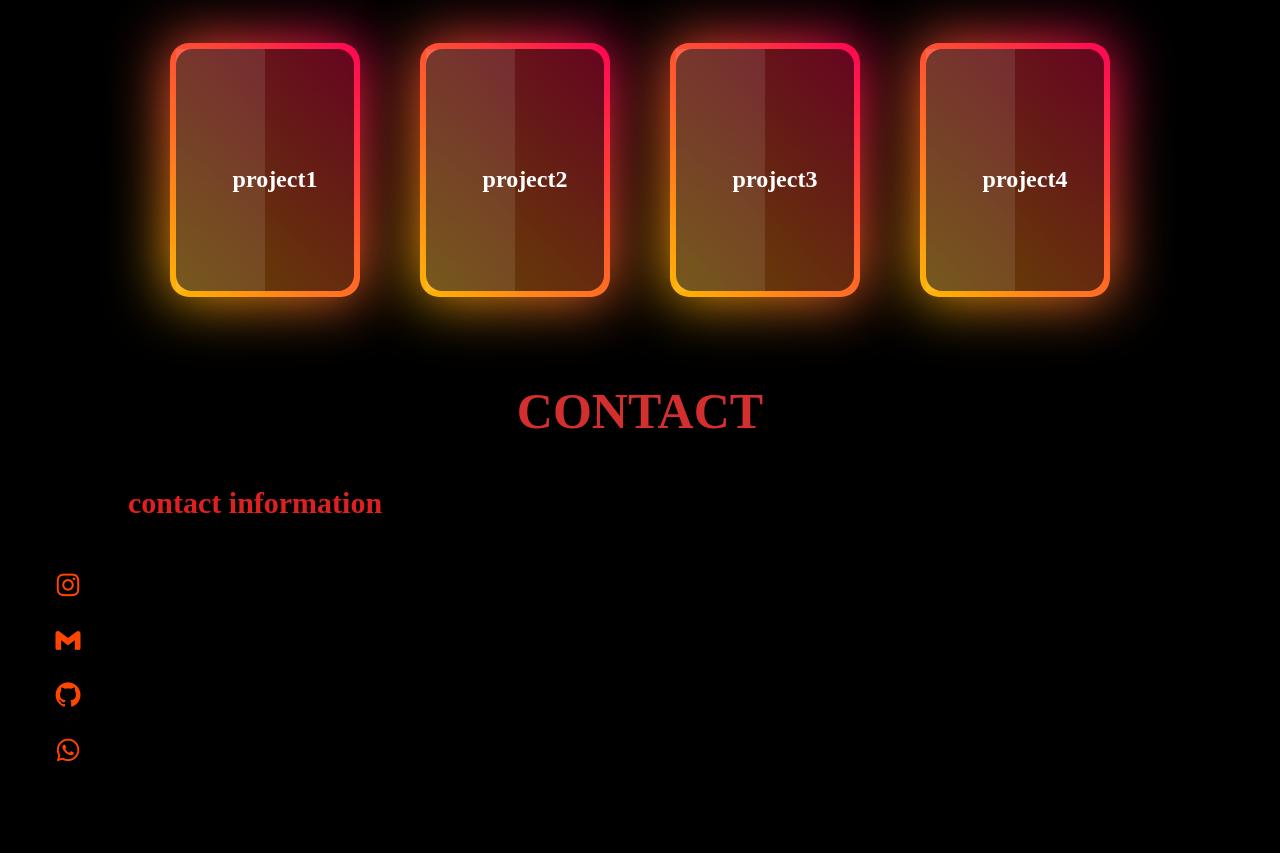
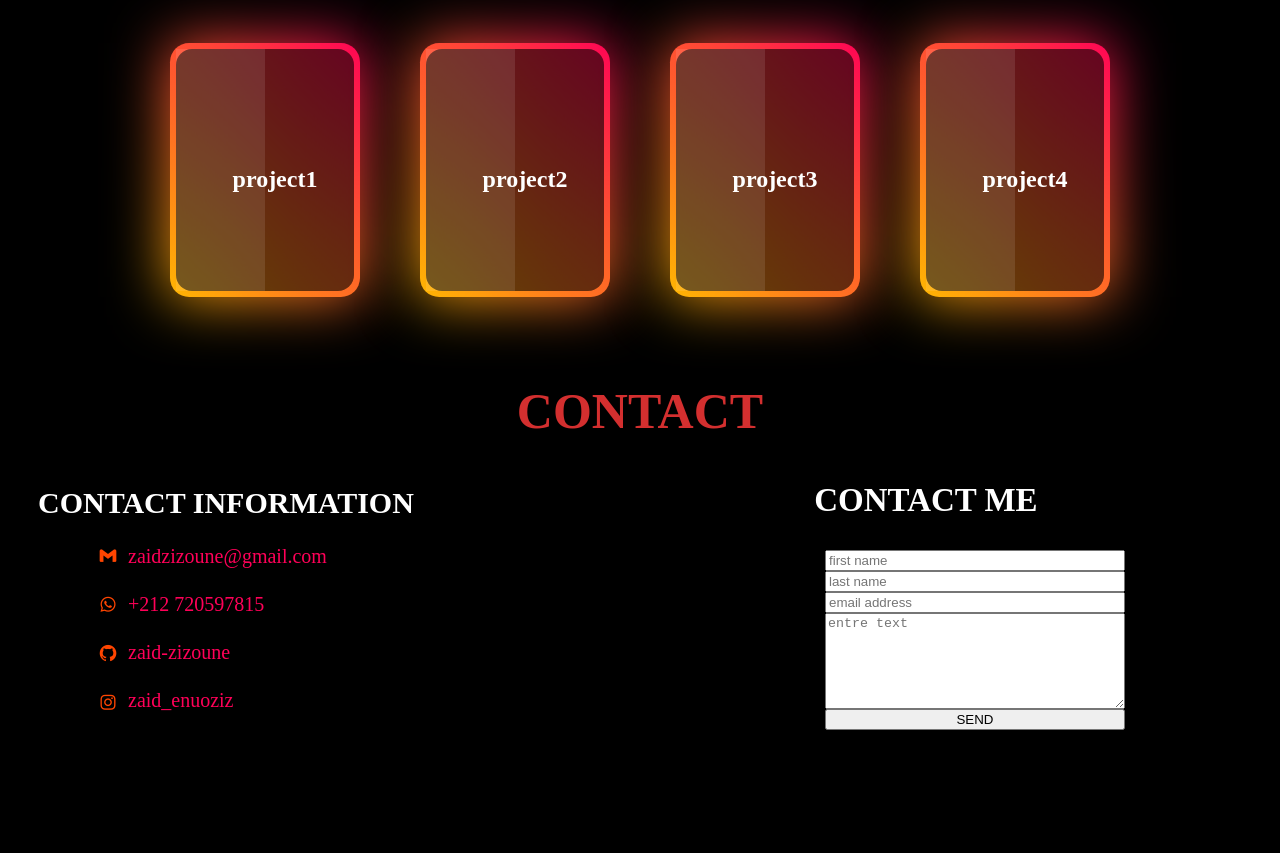
Before and after one commit to zaid-zizoune/portfolio, a plain HTML site: page index.html in a window 1280 px wide. Shown: the part 1408-2261 px from the top of the page. Before the commit the page ends 2216 px from the top, so only its background shows below. Drawn offline with nearby package versions, Linux system fonts and the light colour scheme; some packages are replaced by stand-ins of ours; a script that the page names is missing.

Commit message:
add contact page

```diff
--- a/index.html
+++ b/index.html
@@ -14,9 +14,9 @@
   </head>
   <body>
     <nav class="menu">
-      <h1>ZAID</h1>
+      <h1><span class="zaid">ZAID</span> <SPan class="zizoune">ZIZOUNE</SPan></h1>
       <ul>
-        <li><a href="#home">HOME</a></li>
+        <li><a href="#home" >HOME</a></li>
         <li><a href="#about">ABOUT</a></li>
         <li><a href="#portfolio">PORTFOLIO</a></li>
         <li><a href="#contact">CONTACT</a></li>
@@ -93,26 +93,42 @@
     </section>
     <section id="contact">
     <h4>CONTACT</h4>
-    <h5>contact information</h5>
+    <h5>CONTACT INFORMATION</h5>
+    <div class="container">
+      <div class="info">
     <ul class="contact-icon">
       <li>
-        <a href="#"><i class="bx bxl-instagram"></i> </a>
+        <a href="#"><i class="bx bxl-gmail"></i> </a>
       </li>
       <li>
-        <a href="#"><i class="bx bxl-gmail"></i></a>
+        <a href="#"><i class="bx bxl-whatsapp"></i></a>
       </li>
       <li>
         <a href="#"><i class="bx bxl-github"></i></a>
       </li>
       <li>
-        <a href="#"><i class="bx bxl-whatsapp"></i></a>
+        <a href="#"><i class="bx bxl-instagram"></i></a>
       </li>
     </ul>
-       <p>
-        <a href=""></a>
-        <a href="https://github.com/zaid-zizoune"></a>
-        <a href=""></a>
-         </p>
+
+  <div class="lien">
+        <a href="zaidzizoune@gmail.com">zaidzizoune@gmail.com</a>
+        <a href="+212 720597815">+212 720597815</a>
+        <a href="https://github.com/zaid-zizoune">zaid-zizoune</a>
+        <a href="https://www.instagram.com/zaid_enuoziz?igsh=MWx6cHlnamlzcmE3cQ==">zaid_enuoziz</a>
+      </div>
+    </div>
+    <h6>CONTACT ME </h6>
+      <div class="contact-form">
+        <input type="text" name="first" placeholder="first name" autocomplete="off" required>
+        <input type="text" name="last" placeholder="last name" autocomplete="off" required>
+        <input type="email" name="email" placeholder="email address" autocomplete="off" required>
+        <textarea rows="6" cols="60" name="message" placeholder="entre text" id="message"
+         autocomplete="off" required></textarea>
+         <button type="submit">SEND</button>
+      </div>
+    </div>
     </section>
+    <script src="main.js"></script>
   </body>
 </html>
--- /dev/null
+++ b/main.js
@@ -0,0 +1,13 @@
+      const navLinks = document.querySelectorAll('nav a');
+
+      function setActiveLink() {
+        navLinks.forEach(link => {
+          link.classList.remove('active');
+          if (link.getAttribute('href') === window.location.hash) {
+            link.classList.add('active');
+          }
+        });
+      }
+
+      window.addEventListener('load', setActiveLink);
+      window.addEventListener('hashchange', setActiveLink);
--- a/style.css
+++ b/style.css
@@ -1,6 +1,5 @@
 body {
     background-color: black;
-    height: 2200px;
 }
 html {
     scroll-behavior: smooth;
@@ -20,6 +19,9 @@ html {
     position: absolute;
     top: 5%;
     right: 5%;
+}
+.zaid {
+    color: white;
 }
 h1 {
     color: #D32F2F;
@@ -54,15 +56,17 @@ nav ul li {
 }
 nav ul li a{
     margin-right: 10px;
-    color: #D32F2F;
+    color:whitesmoke;
     font-size: 20px;
     cursor: pointer;
     text-decoration: none;
 }
-
-nav ul li a:hover {
-    color:orangered ;
+nav ul li a:hover , .active{
+    color: #ff0058;
     text-decoration: underline;
+}
+nav ul li a:active{
+color: #ff0058;
 }
 #name {
     color: aliceblue;
@@ -236,11 +240,6 @@ h3 {
     flex-wrap: wrap;
     padding: 20px;
   }
-
-.certificate img {
-width: 80%;
-height: auto;
-}
 h4 {
     color: #D32F2F;
     padding-top: 20px;
@@ -249,18 +248,24 @@ h4 {
     text-align: center;
 }
 h5 {
-    color: #de2020;
+   Color: white;
     margin-top: -20px;
-    font-size: 30px;
+    font-size: 30px ;
     text-align: left;
-margin-left: 120px;
+margin-left: 30px;
+}
+.container {
+    margin-top: -100px;
+    display: flex;
+    justify-content: space-between;
 }
 .contact-icon {
-    margin: 5px;
-    font-size: 30px;
+    margin-left: 50px;
+    margin-top: 75px;
+    font-size: 20px;
     display: flex;
     flex-direction: column;
-    gap: 20px;
+    gap: 25PX;
 }
 .contact-icon li a{
     color: orangered;
@@ -271,3 +276,40 @@ margin-left: 120px;
     color: #50e2ff;
     text-shadow: 0 0 25px rgb(40, 221, 249);
 }
+.lien {
+    text-align: left;
+    display: flex;
+    flex-direction: column;
+    margin-top: 75px;
+    margin-left: 10px;
+    gap: 25PX;
+    font-size: 20PX;
+}
+.lien a {
+    color: #ff0058;
+    text-decoration: none;
+}
+.lien a:hover {
+    color: #50e2ff;
+    text-decoration:underline;
+}
+.info {
+    display: flex;
+    gap:-20%;
+}
+h6 {
+    margin-top: 12px;
+    Color: white;
+    font-size: 33px ;
+    text-align: right;
+    margin-right: -700PX;
+}
+.contact-form {
+    color: #D32F2F;
+    display: flex;
+    flex-direction: column;
+    height: 300px;
+    width: 300px;
+    margin-right: 147px;
+    margin-top: 80px;
+}
```
